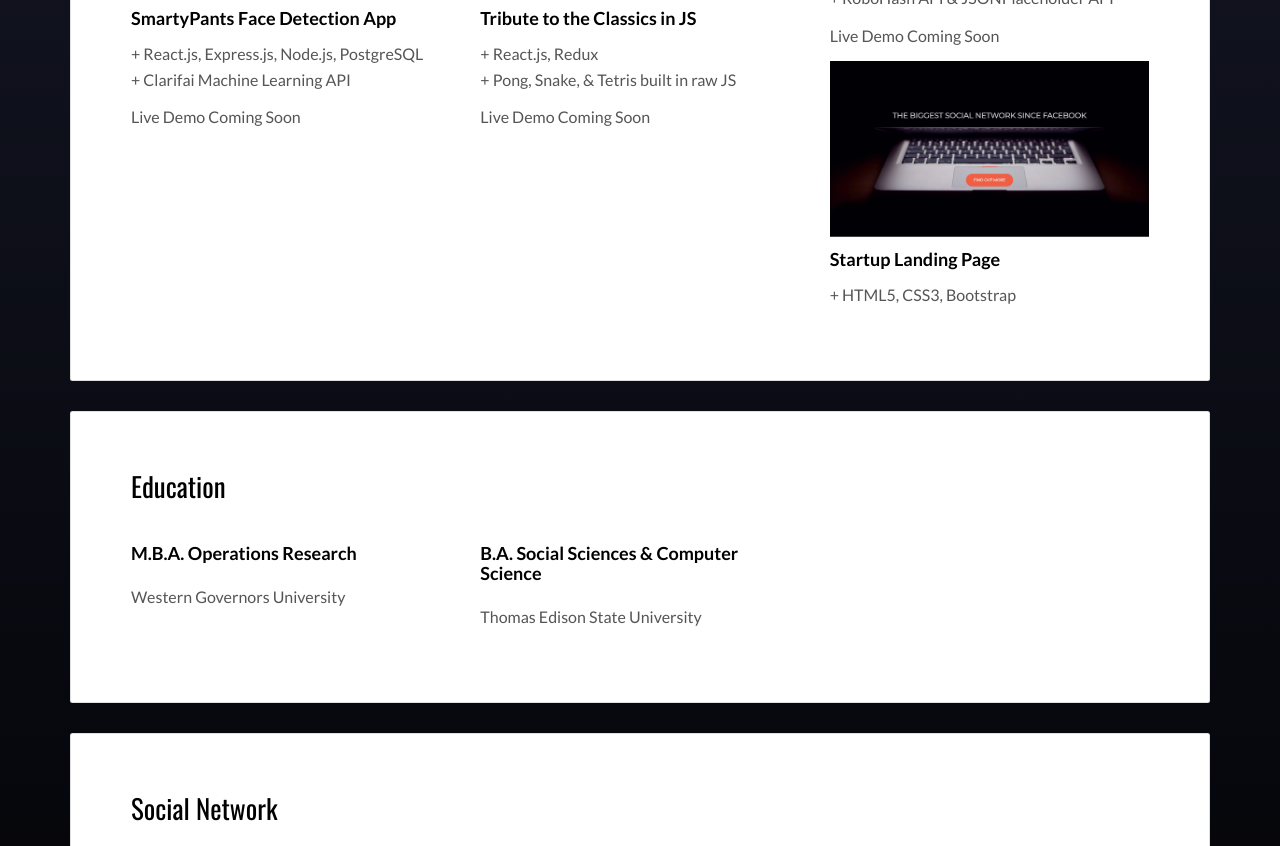
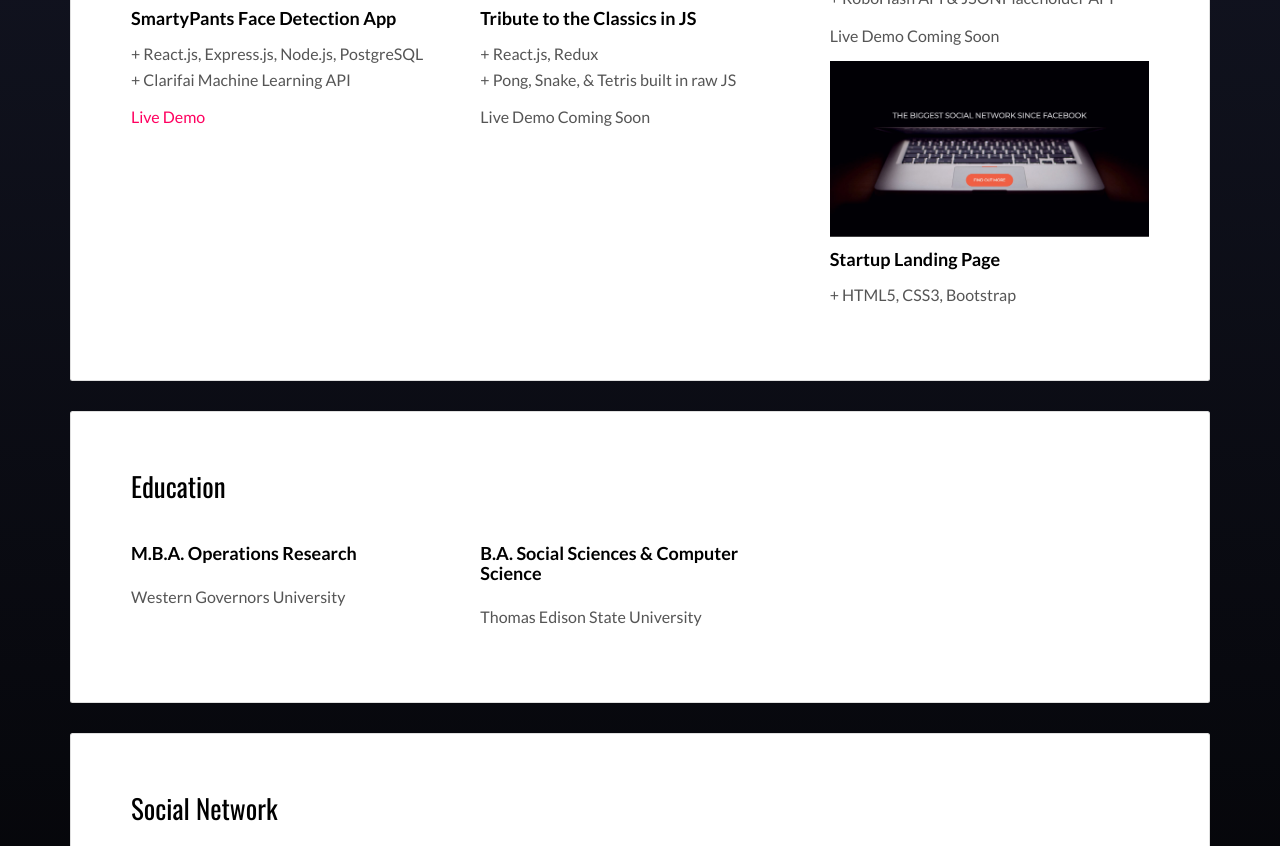
Before and after one commit to jongodinez/jongodinez.github.io, a plain HTML site: page index.html in a window 1280 px wide. Shown: the part 1610-2456 px from the top of the page. Drawn offline with nearby package versions, Linux system fonts and the light colour scheme; animation ran at ten frames a second.

Commit message:
added smartypants live demo

```diff
--- a/index.html
+++ b/index.html
@@ -129,7 +129,7 @@
                       <img src="./assets/images/smartyPantsFaceDetected.PNG" class="img-responsive" id="hoverimg" alt="Face Detection application">
                       <h3 class="h5">
                       <a href="https://github.com/jongodinez/SmartyPants-Face-Recognition-App">SmartyPants Face Detection App</a></h3>
-                      <p>+ React.js, Express.js, Node.js, PostgreSQL <br> + Clarifai Machine Learning API <br> <p>Live Demo Coming Soon</p></p>
+                      <p>+ React.js, Express.js, Node.js, PostgreSQL <br> + Clarifai Machine Learning API <br> <p><a href=https://stark-ravine-13738.herokuapp.com>Live Demo</a></p></p>
                     </div>
                   </div>
 
```
